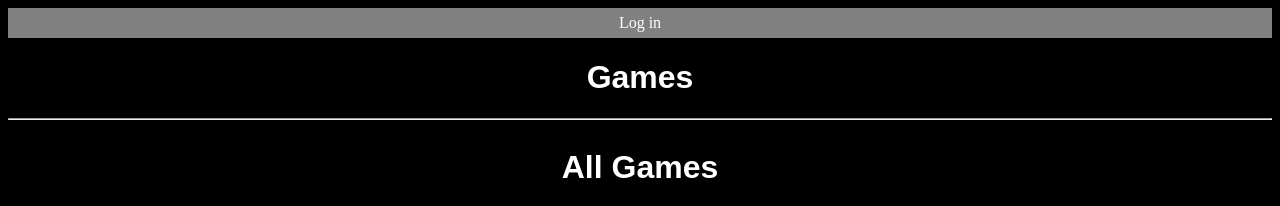
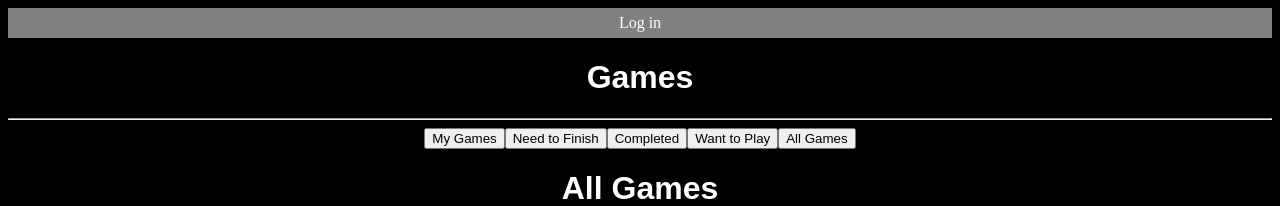
Before and after one commit to RedKing7/wdi-project3, a React (Create React App) app in the folder client/: page /1/games in a window 1280 px wide. Shown: the top 206 px of the page. Built offline with nearby package versions, Linux system fonts and the light colour scheme; no server answers.

Commit message:
now able to switch tabs in games view, filtering the list into sublists

```diff
--- a/client/src/components/Games/GameForm.jsx
+++ b/client/src/components/Games/GameForm.jsx
@@ -4,6 +4,7 @@ import styled from 'styled-components';
 const FormDiv = styled.div`
    background-color: gray;
    color: white;
+   margin-top: 50px;
 
    .input{
       width: 70%;
--- a/client/src/components/Games/GamesPage.jsx
+++ b/client/src/components/Games/GamesPage.jsx
@@ -16,7 +16,8 @@ const Games = styled.div`
 class GamesPage extends Component {
    state = {
       user: {},
-      games: []
+      games: [],
+      tab: 'All Games'
    }
 
    async componentWillMount(){
@@ -62,17 +63,64 @@ class GamesPage extends Component {
       this.setState({games: this.state.user.games});
    }
 
+   changeTab = (e) =>{
+      const tab = e.target.id;
+      switch(tab){
+         case 'my-games':
+            let myGames = this.state.user.games.filter((game)=>{
+               return game.owned
+            })
+            this.setState({games: myGames});
+            this.setState({tab: 'My Games'})
+            break;
+         case 'need-to-finish':
+            let ntfGames = this.state.user.games.filter((game)=>{
+               return (game.owned && (game.progress < 100));
+            })
+            this.setState({games: ntfGames});
+            this.setState({tab: 'Need to Finish'});
+            break;
+
+         case 'complete':
+            let completeGames = this.state.user.games.filter((game)=>{
+                  return game.progress === 100;
+            })
+            this.setState({games: completeGames});
+            this.setState({tab: 'Complete'});
+            break;
+
+         case 'want-to-play':
+            let wtpGames = this.state.user.games.filter((game)=>{
+               return !game.owned;
+            })
+            this.setState({games: wtpGames});
+            this.setState({tab: 'Want to Play'});
+            break;
+
+         case 'all':
+            this.setState({games: this.state.user.games})
+            this.setState({tab: 'All Games'});
+            break;
+         }
+   }
+
    render() {
       return (
          <GamesMain>
             <h1>Games</h1>
             <hr/>
 
-            {/* tab selector goes here */}
+            <span>
+               <button onClick={this.changeTab} id='my-games'>My Games</button>
+               <button onClick={this.changeTab} id='need-to-finish'>Need to Finish</button>
+               <button onClick={this.changeTab} id='complete'>Completed</button>
+               <button onClick={this.changeTab} id='want-to-play'>Want to Play</button>
+               <button onClick={this.changeTab} id='all'>All Games</button>
+            </span>
             <Games>
 
             </Games>
-            <h1>All Games</h1>
+            <h1>{this.state.tab}</h1>
             <GamesList
                games={this.state.games}
                deleteGame={this.deleteGame}
```
